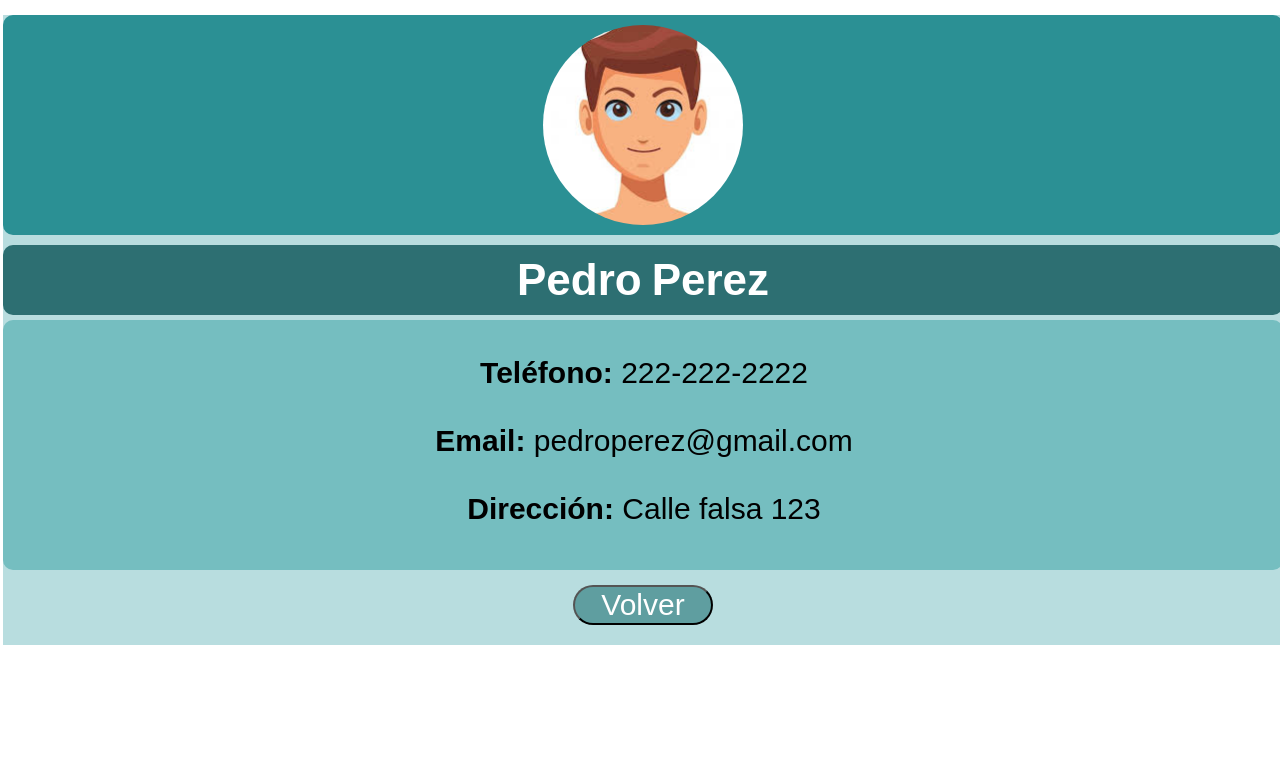
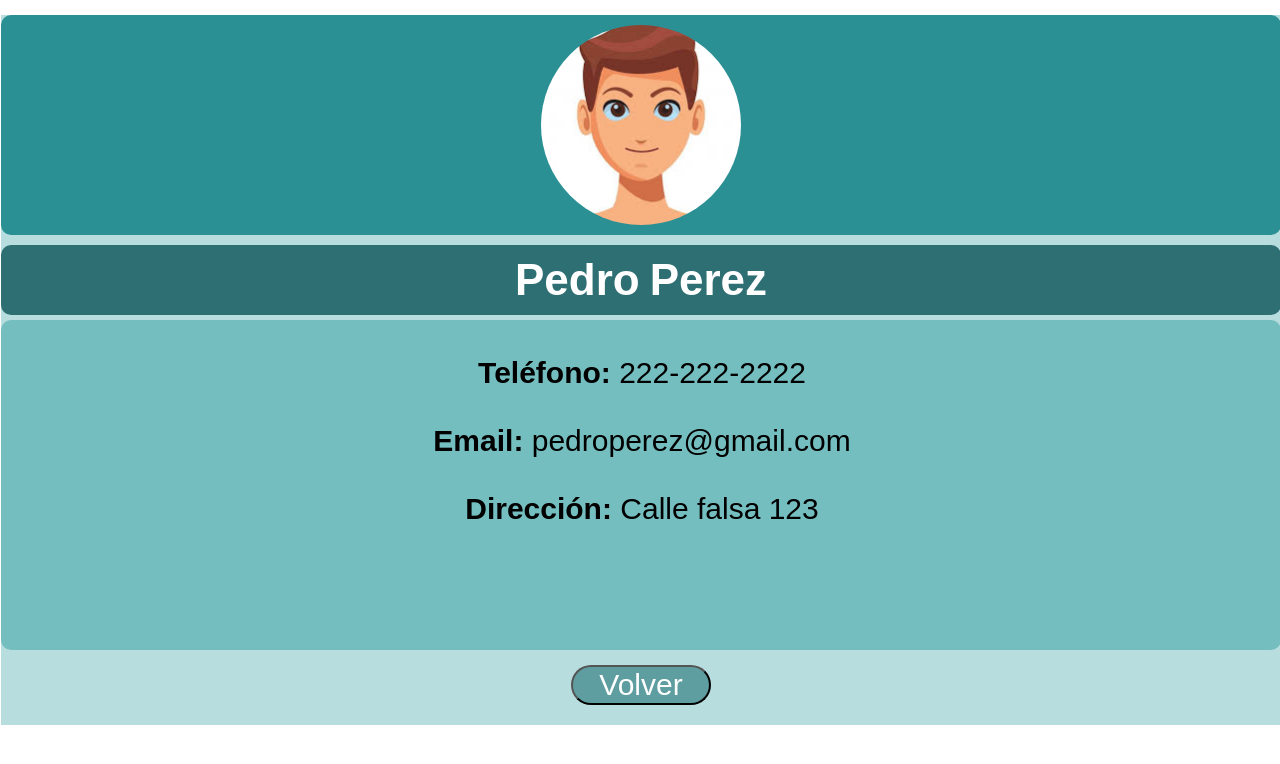
Before and after one commit to Pablopereyra1976/frontend-final, a React (Vite) app: page /info/1 in a window 1280 px wide. Shown: the top 764 px of the page. Built offline with nearby package versions, Linux system fonts and the light colour scheme.

Commit message:
cambio css infocontacto

```diff
--- a/src/Components/InfoContactos/InfoContacto.css
+++ b/src/Components/InfoContactos/InfoContacto.css
@@ -9,7 +9,7 @@
     flex-direction: column;
     align-items: center;
     width: 100vw;
-    margin-left: -12px;
+    margin-left: -14px;
 
     background-color: rgb(184, 221, 223);
 }
@@ -57,9 +57,9 @@
     flex-direction: column;
     align-items: center;
     width: 100%;
-    height: 250px;
+    height: 330px;
     background-color: rgb(117, 190, 192);
-    font-size: 22px;
+    font-size: 20px;
     border-radius: 10px;
     padding-left: 7px;
     padding-right: 5px;
```
